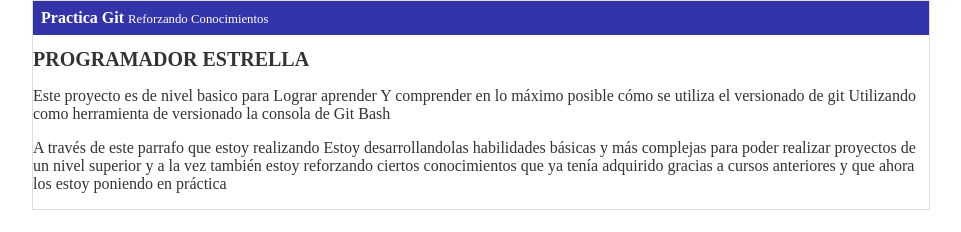
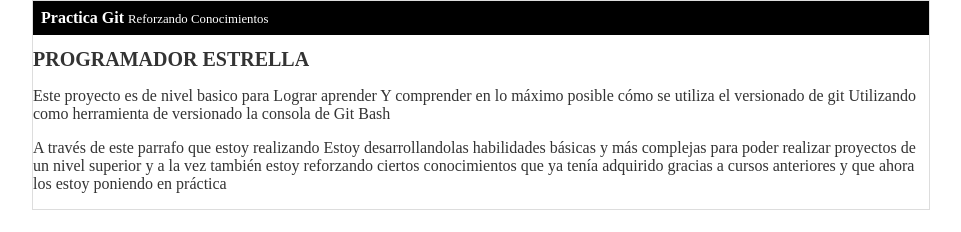
Before and after one commit to boomcrash/hyperblog, a plain HTML site: page index.html in a window 1280 px wide. Shown: the whole page, without its empty margins (159-1120 px from the left). Drawn offline with Linux system fonts and the light colour scheme.

Commit message:
Pagina con cabecera negra

```diff
--- a/css/estilos.css
+++ b/css/estilos.css
@@ -23,7 +23,7 @@ body
 
 #cabecera
 {
-   background: #33A;
+   background: black;
     box-shadow: Opx 2px 20px Opx Orgba(0,0,0,0.5);
     color: white;
     font-weight: bold;
```
